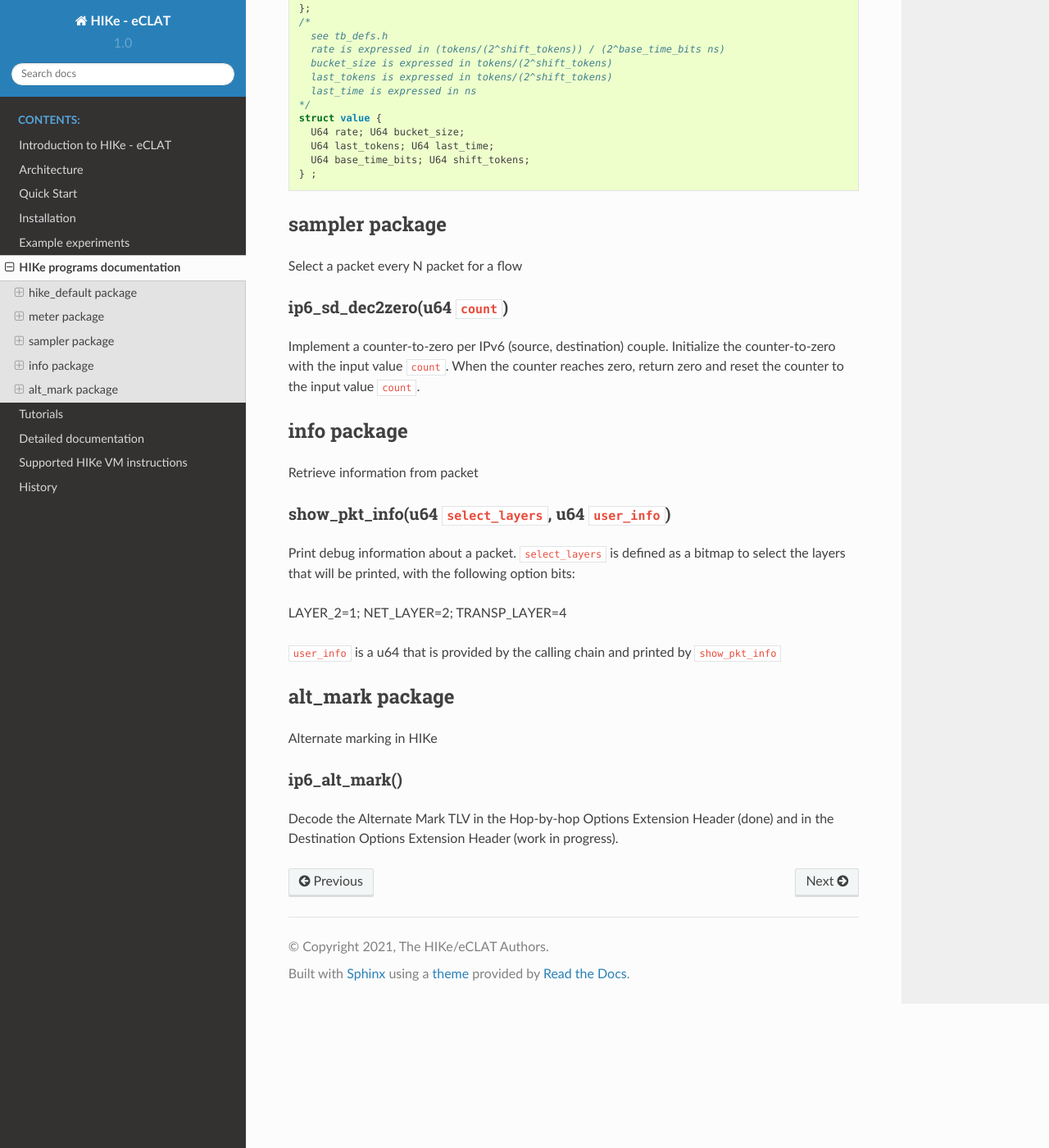
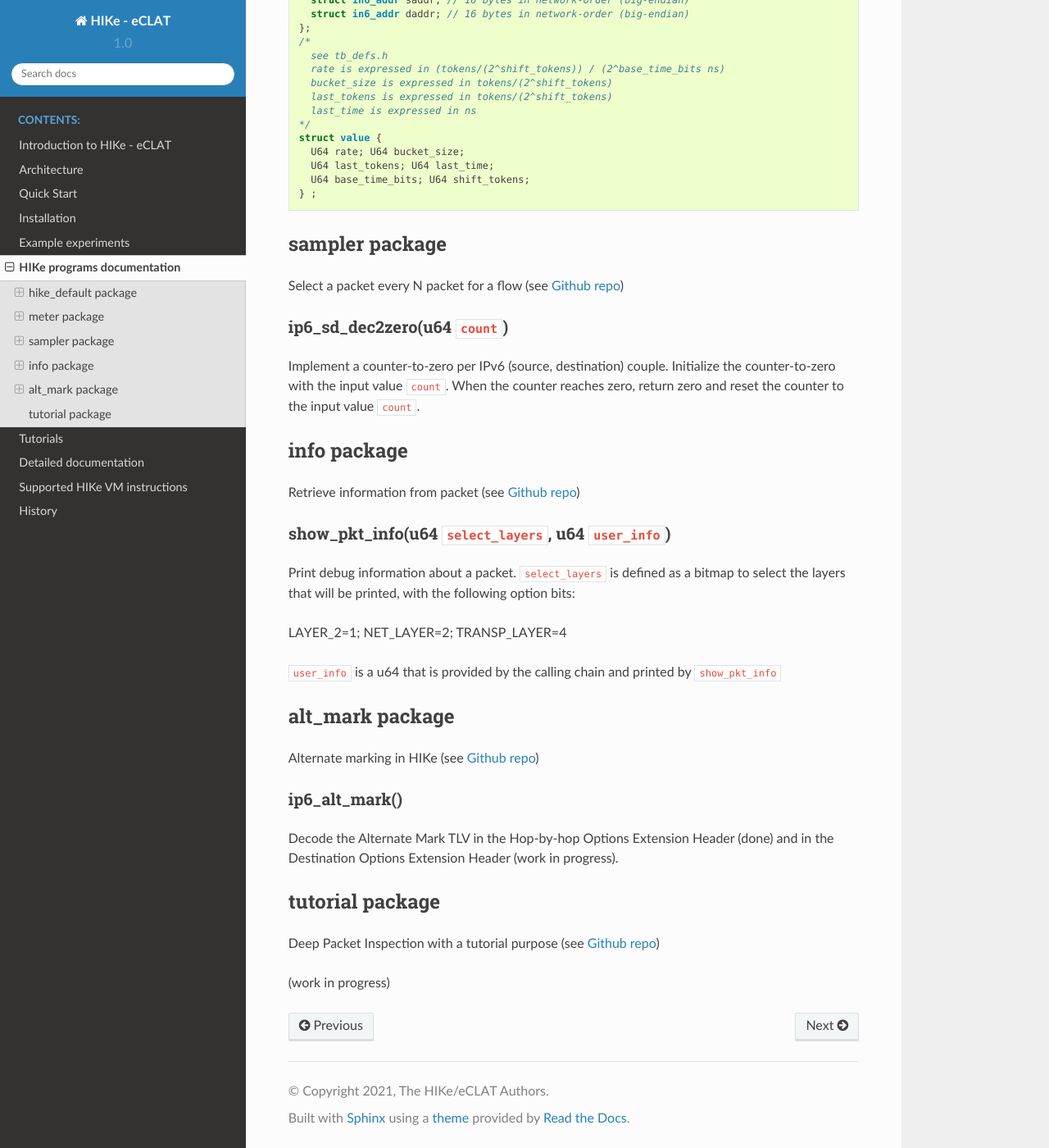
Before and after one commit to hike-eclat/docs, a Sphinx documentation site: the page built from docs/hike_programs.rst, in a window 1280 px wide and 1400 px high, scrolled down 1759 px. Shown: the whole window at 82% size. Built offline with Sphinx 7.4.7 and the Read the Docs theme 2.0.0, drawn with Linux system fonts in a browser that asks for light colours; pages that are not in the unit, such as notebooks, are missing from menus; some of the changed text lies outside the part shown.

Commit message:
Update hike_programs.rst

```diff
--- a/docs/hike_programs.rst
+++ b/docs/hike_programs.rst
@@ -11,6 +11,8 @@ add more packages.
 - `sampler <#sampler-package>`_ : select a packet every N packet for a flow
 - `info <#info-package>`_ : retrieve information from packet
 - `alt_mark <#alt-mark-package>`_ : alternate marking in HIKe
+- `tutorial <#alt-mark-package>`_ : Deep Packet Inspection with a tutorial purpose
+
 
 hike_default package
 ---------
@@ -47,7 +49,7 @@ hashset if it is not already present and clean up an expired entry.
 meter package
 ---------
 
-Counters and token buckets for packet flows
+Counters and token buckets for packet flows (see `Github repo <https://github.com/netgroup/hikepkg-meter>`_)
 
 ip6_dst_tbmon()
 ^^^^^^^^^^^
@@ -83,7 +85,7 @@ Key and value of the map ``pcpu_sd_tbmon`` are:
 sampler package
 ---------
 
-Select a packet every N packet for a flow
+Select a packet every N packet for a flow (see `Github repo <https://github.com/netgroup/hikepkg-sampler>`_)
 
 ip6_sd_dec2zero(u64 ``count``)
 ^^^^^^^^^^^
@@ -93,7 +95,7 @@ Implement a counter-to-zero per IPv6 (source, destination) couple. Initialize th
 info package
 ---------
 
-Retrieve information from packet
+Retrieve information from packet (see `Github repo <https://github.com/netgroup/hikepkg-info>`_)
 
 show_pkt_info(u64 ``select_layers``, u64 ``user_info``)
 ^^^^^^^^^^^^^^^^^^^^^^^^^^^^^^^^^^^^^^^
@@ -110,9 +112,16 @@ LAYER_2=1; NET_LAYER=2; TRANSP_LAYER=4
 alt_mark package
 ---------
 
-Alternate marking in HIKe
+Alternate marking in HIKe (see `Github repo <https://github.com/netgroup/hikepkg-alt_mark>`_)
 
 
 ip6_alt_mark()
 ^^^^^^^^^^^
 Decode the Alternate Mark TLV in the Hop-by-hop Options Extension Header (done) and in the Destination Options Extension Header (work in progress).
+
+tutorial package
+---------
+
+Deep Packet Inspection with a tutorial purpose (see `Github repo <https://github.com/netgroup/hikepkg-tutorial>`_)
+
+(work in progress)
```
